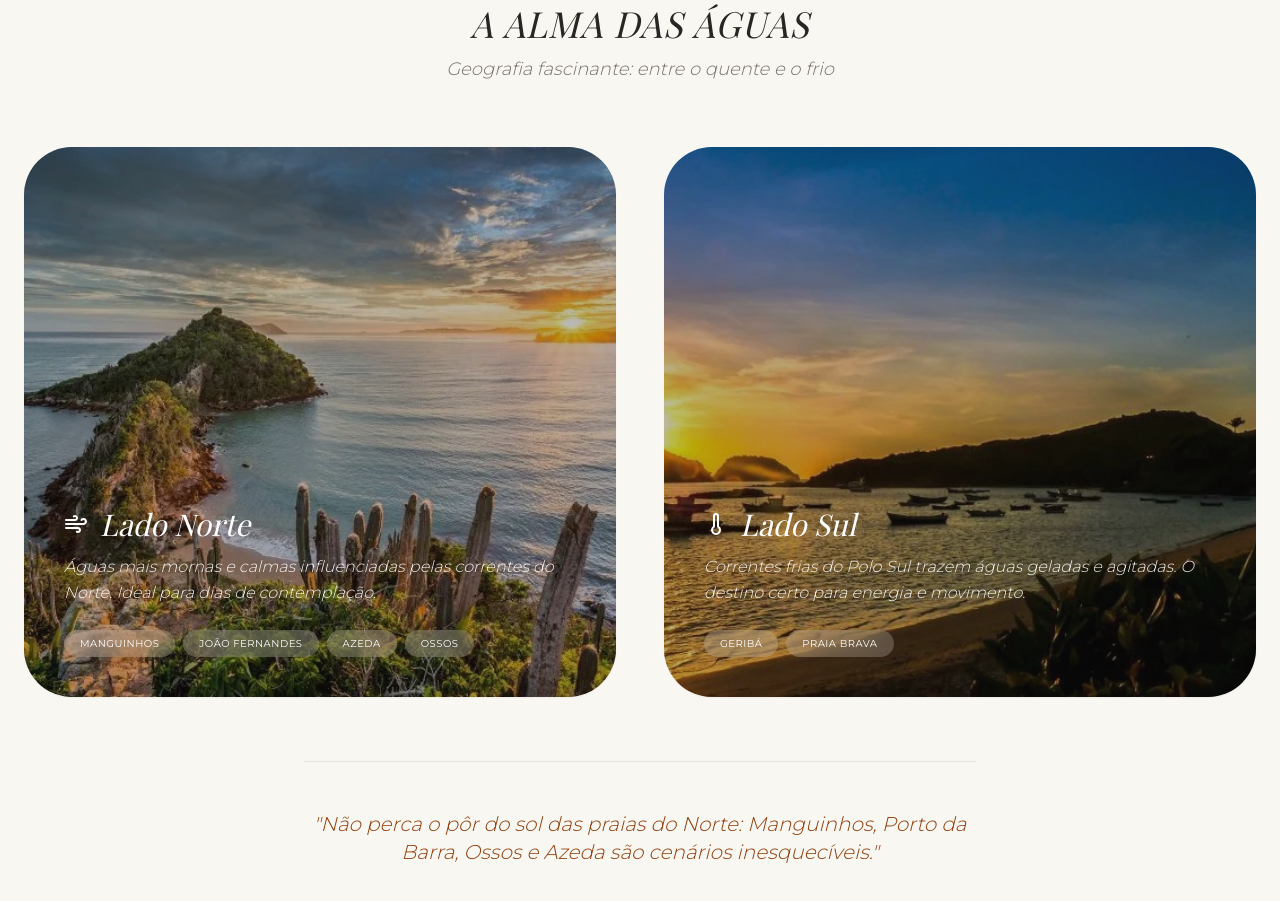
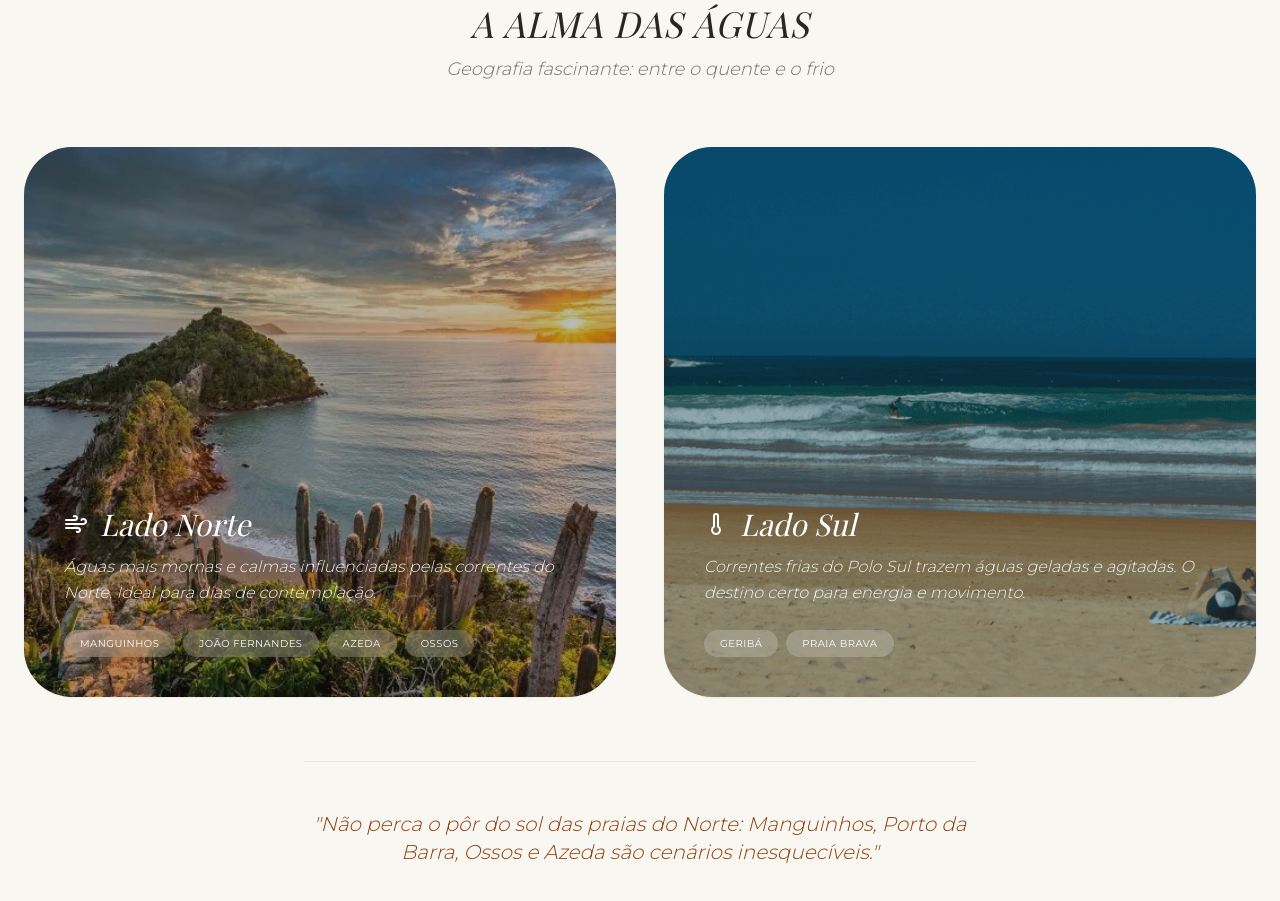
Before and after one commit to panarodias/Casa-Salee, a plain HTML site: page index.html in a window 1280 px wide. Shown: the part 925-1826 px from the top of the page. Drawn offline with nearby package versions, Linux system fonts and the light colour scheme; a web font is replaced by a local one.

Commit message:
Update index.html

```diff
--- a/index.html
+++ b/index.html
@@ -106,7 +106,7 @@
 
                 <!-- Lado Sul -->
                 <div class="relative group overflow-hidden rounded-[3rem] h-[550px] shadow-sm">
-                    <img src="image_c03c2a.jpg"
+                    <img src="praiageriba_visit-1-1024x572.jpg"
                          alt="Praia agitada no Sul de Búzios"
                          class="w-full h-full object-cover transition-transform duration-1000 group-hover:scale-110"
                          onerror="this.src='https://images.unsplash.com/photo-1544945582-3b466d874eac?auto=format&fit=crop&q=80&w=1200'">
```
